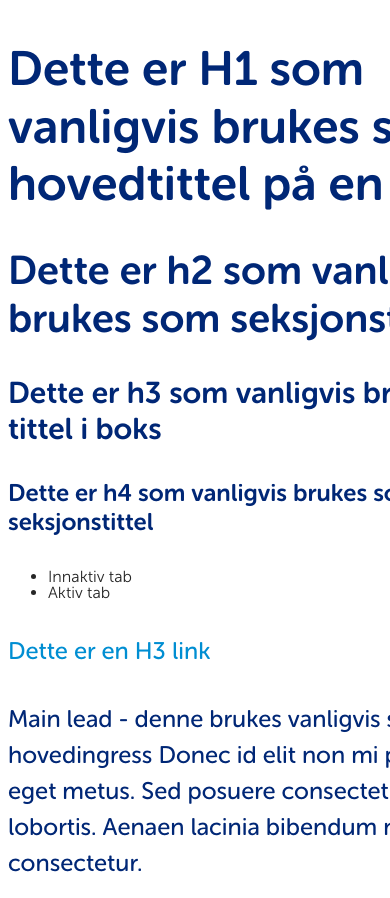
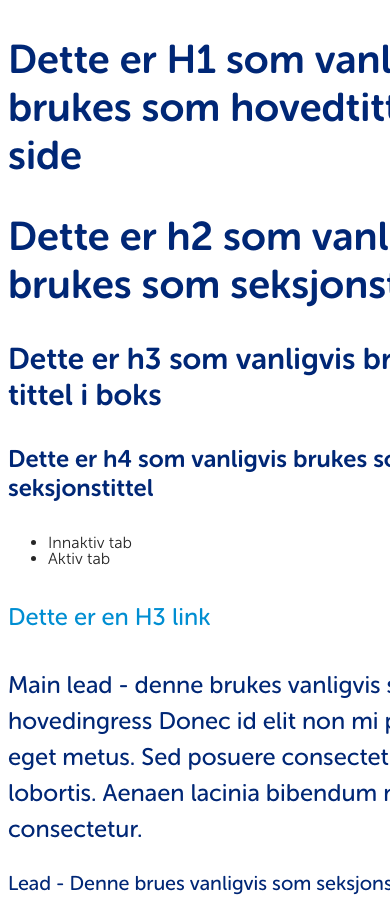
Before and after one commit to andnorda/responsive, a website: page examples/typography.html in a window 390 px wide. Shown: the top 898 px of the page. Drawn offline with nearby package versions, Linux system fonts and the light colour scheme; files that its build step writes are made by us from their sources.

Commit message:
resizing h1 on phone

```diff
--- a/app/less/shame.less
+++ b/app/less/shame.less
@@ -101,6 +101,12 @@ html, body {
     }
   }
 
+  @media only screen and (max-width: 420px) {
+      h1 {
+          font-size: 2.5em;
+      }
+  }
+
 table tbody tr:hover{
     background-color: @light-gray;
 }
```
